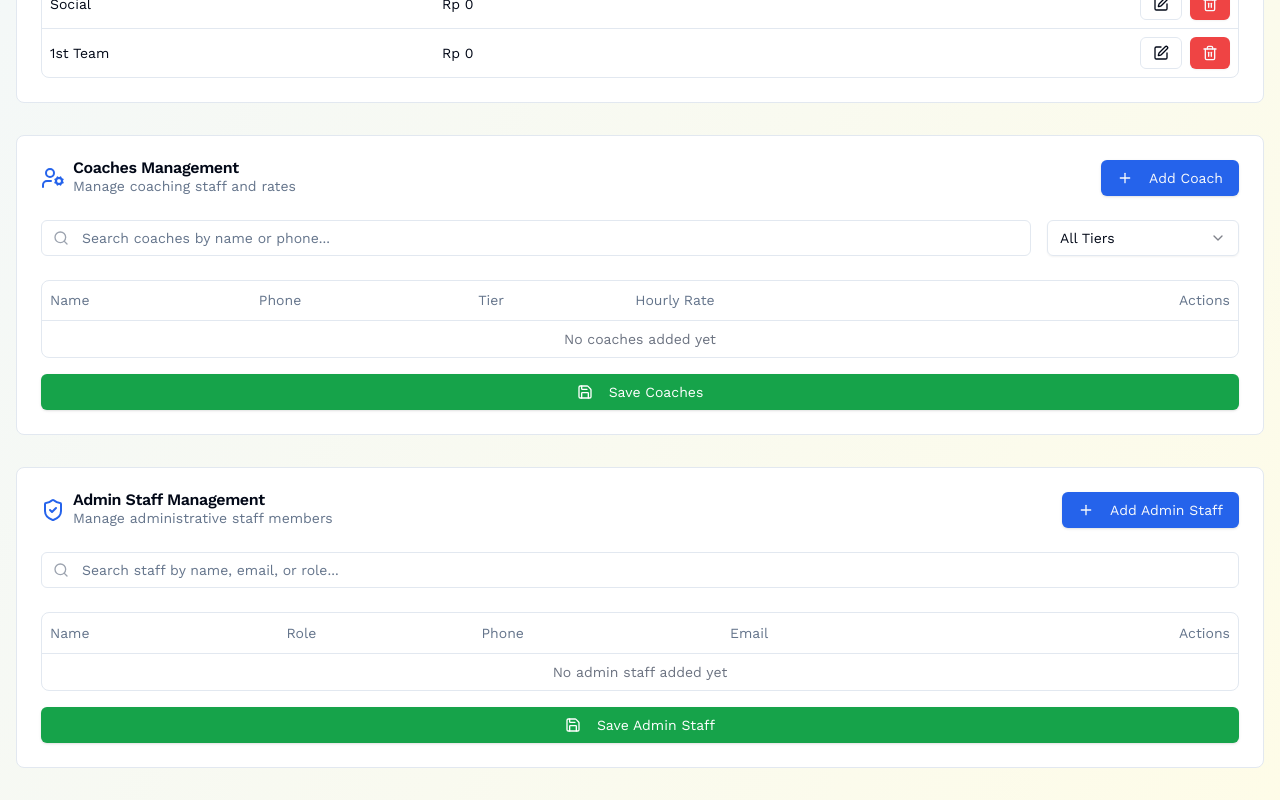
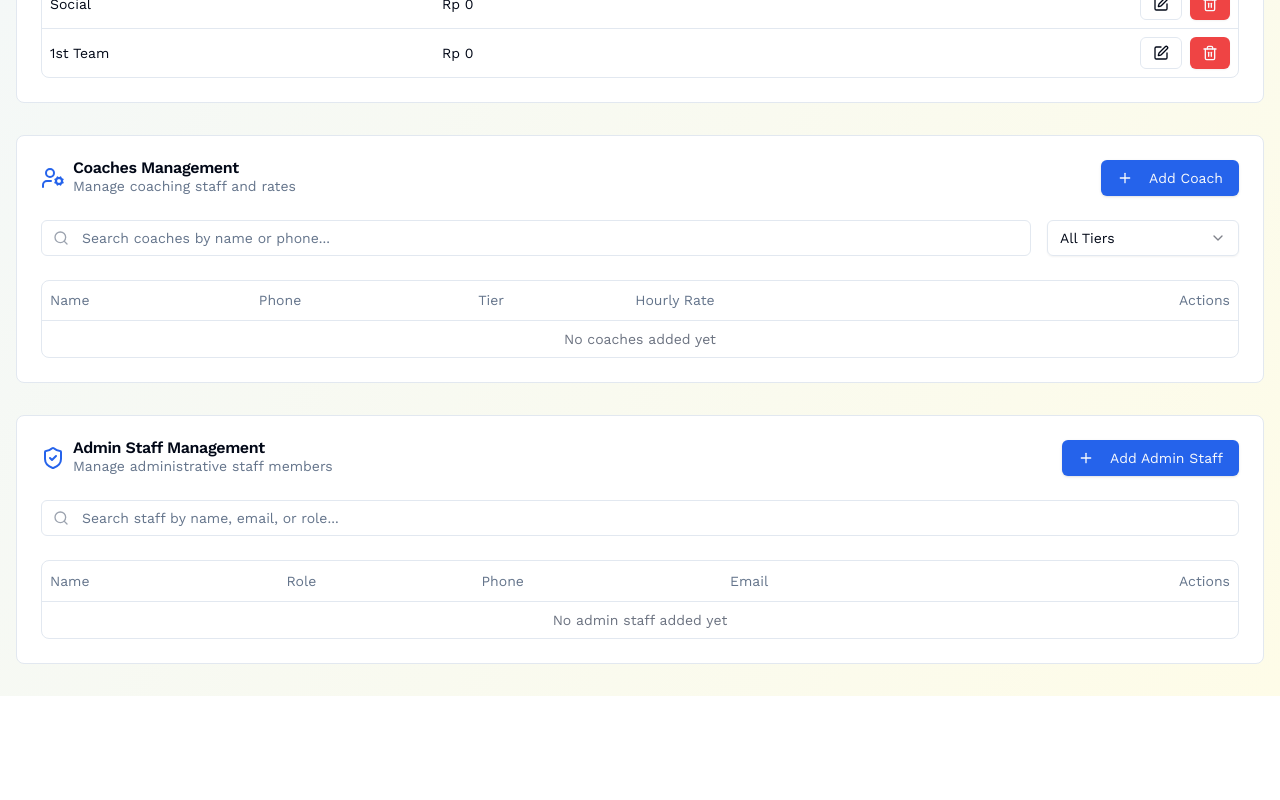
Before and after one commit to audioexpression/sg-7e6bc5f2-5cce-4c9a-b005-403f1c6031da-1782323627, a Next.js app: page /settings in a window 1280 px wide. Shown: the part 1507-2307 px from the top of the page. After the commit the page ends 2203 px from the top, so only its background shows below. Built offline with nearby package versions, Linux system fonts and the light colour scheme.

Commit message:
fix(settings): Ensure data persistence via refined auto-save mechanism

```diff
--- a/src/pages/settings.tsx
+++ b/src/pages/settings.tsx
@@ -775,16 +775,6 @@ export default function Settings() {
                   </TableBody>
                 </Table>
               </div>
-              <Button
-                onClick={() => {
-                  localStorage.setItem("coaches", JSON.stringify(coaches));
-                  alert("Coaches saved successfully!");
-                }}
-                className="w-full bg-green-600 hover:bg-green-700 text-white mt-4"
-              >
-                <Save className="h-4 w-4 mr-2" />
-                Save Coaches
-              </Button>
             </CardContent>
           </Card>
 
@@ -981,16 +971,6 @@ export default function Settings() {
                   </TableBody>
                 </Table>
               </div>
-              <Button
-                onClick={() => {
-                  localStorage.setItem("adminStaff", JSON.stringify(adminStaff));
-                  alert("Admin staff saved successfully!");
-                }}
-                className="w-full bg-green-600 hover:bg-green-700 text-white mt-4"
-              >
-                <Save className="h-4 w-4 mr-2" />
-                Save Admin Staff
-              </Button>
             </CardContent>
           </Card>
         </div>
```
